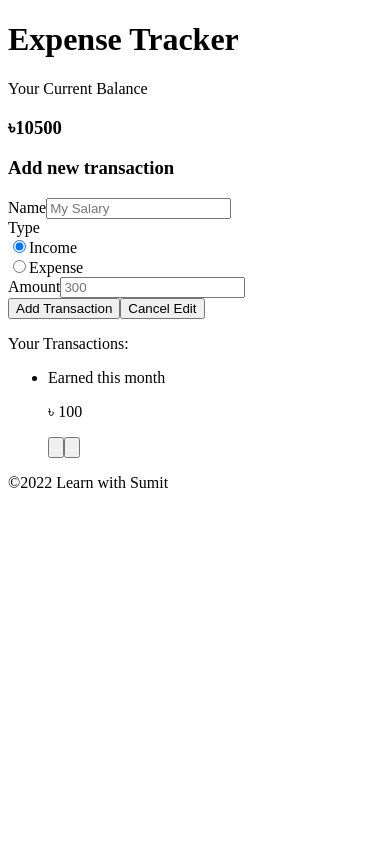
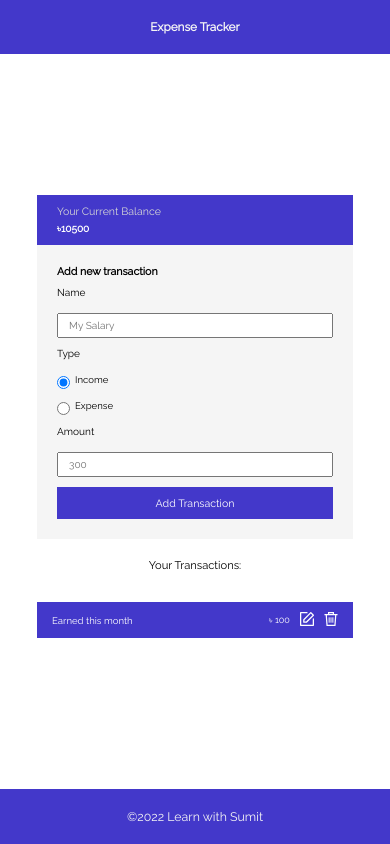
Before and after one commit to muhaiminul-islam-bjit/expense-tracker, a React (Create React App) app: page / in a window 390 px wide. Built offline with nearby package versions, Linux system fonts and the light colour scheme.

Commit message:
Slice created

```diff
--- a/package.json
+++ b/package.json
@@ -7,6 +7,7 @@
     "@testing-library/jest-dom": "^5.16.4",
     "@testing-library/react": "^13.3.0",
     "@testing-library/user-event": "^14.2.0",
+    "axios": "^1.2.2",
     "react": "^18.2.0",
     "react-dom": "^18.2.0",
     "react-redux": "^8.0.2",
--- /dev/null
+++ b/public/css/style.css
@@ -0,0 +1,222 @@
+@import url("https://fonts.googleapis.com/css2?family=Raleway&display=swap");
+
+* {
+    margin: 0;
+    padding: 0;
+    box-sizing: border-box;
+    font-family: "Raleway", sans-serif;
+}
+
+.App {
+    display: flex;
+    flex-direction: column;
+    min-height: 100vh;
+}
+
+.header,
+.footer {
+    padding: 20px;
+    text-align: center;
+    background-color: #4338ca;
+    color: whitesmoke;
+}
+
+.main {
+    flex-grow: 1;
+    display: flex;
+}
+
+.container {
+    width: 90%;
+    max-width: 1024px;
+    margin: 20px auto;
+    display: flex;
+    flex-direction: column;
+    justify-content: center;
+    align-items: center;
+    align-self: center;
+}
+
+.top_card {
+    background-color: #4338ca;
+    color: white;
+    padding: 10px 20px;
+    min-width: 400px;
+}
+
+.top_card p {
+    color: #d6d6d6;
+    margin-bottom: 5px;
+    font-size: 0.8rem;
+}
+
+.top_card h3 {
+    font-size: 2rem;
+}
+
+.form {
+    background-color: #f5f5f5;
+    padding: 20px;
+    width: 400px;
+}
+
+.form-group {
+    display: grid;
+    grid-template-columns: 1fr 2fr;
+    gap: 10px;
+    margin-top: 10px;
+    margin-bottom: 10px;
+}
+
+.radio {
+    grid-template-columns: 1fr 1fr 1fr;
+}
+
+input {
+    padding: 5px 10px;
+}
+
+.btn {
+    width: 100%;
+    border: none;
+    outline: none;
+    cursor: pointer;
+    padding: 10px;
+    background-color: #4338ca;
+    color: white;
+    transition: background-color 0.3s ease;
+}
+
+.btn:hover {
+    background-color: #094d3d;
+}
+
+ul {
+    list-style: none;
+    width: 400px;
+}
+
+label {
+    display: block;
+    align-self: center;
+}
+
+.radio_group {
+    display: flex;
+    align-items: center;
+    gap: 5px;
+}
+
+.transaction {
+    margin: 10px 0;
+    color: white;
+    padding: 10px 15px;
+    display: flex;
+    justify-content: space-between;
+    align-items: center;
+}
+
+.income {
+    background-color: #4338ca;
+}
+
+.expense {
+    background-color: #e6425e;
+}
+
+.transaction .right {
+    display: flex;
+    justify-content: space-between;
+    align-items: center;
+    gap: 10px;
+}
+
+.link {
+    background: none;
+    color: white;
+    cursor: pointer;
+    outline: none;
+    border: none;
+    transition: color 0.3s ease;
+}
+
+.link:hover {
+    color: #d1f3ff;
+}
+
+.icon {
+    width: 14px;
+    height: 14px;
+}
+
+.right {
+    display: inline-flex;
+    gap: 10;
+}
+
+.right p {
+    font-size: 1.3rem;
+}
+
+.red {
+    background-color: #e6425e !important;
+}
+
+.cancel_edit {
+    display: none;
+    margin-top: 10px;
+    background-color: #e6425e !important;
+}
+
+.cancel_edit:hover {
+    background-color: #9e1028 !important;
+}
+
+.second_heading {
+    margin: 20px 0;
+    text-align: left;
+}
+
+.conatiner_of_list_of_transactions ul {
+    max-height: 500px;
+    overflow-y: auto;
+}
+
+@media (max-width: 450px) {
+    .top_card,
+    .form {
+        min-width: 90%;
+        width: 90%;
+    }
+
+    .form-group {
+        display: flex;
+        flex-direction: column;
+        justify-content: left;
+        align-items: stretch;
+    }
+
+    label {
+        align-self: flex-start;
+        margin-bottom: 5px;
+    }
+
+    .conatiner_of_list_of_transactions {
+        width: 90vw;
+    }
+
+    ul {
+        width: 90vw;
+        max-height: 100px;
+        overflow-y: auto;
+    }
+
+    .transaction {
+        width: 90%;
+        margin: 10px auto;
+    }
+
+    * {
+        font-size: 95% !important;
+    }
+}
--- a/public/index.html
+++ b/public/index.html
@@ -25,6 +25,7 @@
       Learn how to configure a non-root public URL by running `npm run build`.
     -->
         <title>React Redux Expense Tracker App</title>
+        <link rel="stylesheet" href="%PUBLIC_URL%/css/style.css" />
     </head>
     <body>
         <noscript>You need to enable JavaScript to run this app.</noscript>
--- a/src/app/store.js
+++ b/src/app/store.js
@@ -1,5 +1,8 @@
 import { configureStore } from "@reduxjs/toolkit";
+import transactionReducer from "../features/transactions/transactionSlice";
 
 export const store = configureStore({
-    reducer: {},
+    reducer: {
+        transaction: transactionReducer,
+    },
 });
--- /dev/null
+++ b/src/features/transactions/transactionSlice.js
@@ -0,0 +1,117 @@
+import { createAsyncThunk, createSlice } from "@reduxjs/toolkit";
+import {
+  addTransection,
+  editTransection,
+  getTransactions,
+} from "./transactionsAPI";
+
+const initialState = {
+  transactions: [],
+  isLoading: false,
+  isError: false,
+  error: "",
+};
+
+export const fetchTransactions = createAsyncThunk(
+  "transaction/fetchTransactions",
+  async () => {
+    const transactions = await getTransactions();
+    return transactions;
+  }
+);
+
+export const createTransaction = createAsyncThunk(
+  "transaction/createTransaction",
+  async (data) => {
+    const transaction = await addTransection(data);
+    return transaction;
+  }
+);
+
+export const changeTransaction = createAsyncThunk(
+  "transaction/changeTransaction",
+  async ({ id, data }) => {
+    const transaction = await editTransection(id, data);
+    return transaction;
+  }
+);
+
+export const removeTransaction = createAsyncThunk(
+  "transaction/removeTransaction",
+  async (id) => {
+    const transaction = await removeTransaction(id);
+    return transaction;
+  }
+);
+
+const transactionSlice = createSlice({
+  name: "transaction",
+  initialState,
+  extraReducers: (builder) => {
+    builder
+      .addCase(fetchTransactions.pending, (state) => {
+        state.isError = false;
+        state.isLoading = true;
+      })
+      .addCase(fetchTransactions.fulfilled, (state, action) => {
+        state.isError = false;
+        state.isLoading = false;
+        state.transactions = action.payload;
+      })
+      .addCase(fetchTransactions.rejected, (state, action) => {
+        state.isLoading = false;
+        state.isError = true;
+        state.transactions = [];
+        state.error = action.error?.message;
+      })
+      .addCase(createTransaction.pending, (state) => {
+        state.isError = false;
+        state.isLoading = true;
+      })
+      .addCase(createTransaction.fulfilled, (state, action) => {
+        state.isError = false;
+        state.isLoading = false;
+        state.transactions.push(action.payload);
+      })
+      .addCase(createTransaction.rejected, (state, action) => {
+        state.isLoading = false;
+        state.isError = true;
+        state.error = action.error?.message;
+      })
+      .addCase(changeTransaction.pending, (state) => {
+        state.isError = false;
+        state.isLoading = true;
+      })
+      .addCase(changeTransaction.fulfilled, (state, action) => {
+        state.isError = false;
+        state.isLoading = false;
+        const indexToUpdate = state.transactions.findIndex(
+          (t) => t.id === action.payload.id
+        );
+        state.transactions[indexToUpdate] = action.payload;
+      })
+      .addCase(changeTransaction.rejected, (state, action) => {
+        state.isLoading = false;
+        state.isError = true;
+        state.error = action.error?.message;
+      })
+      .addCase(removeTransaction.pending, (state) => {
+        state.isError = false;
+        state.isLoading = true;
+      })
+      .addCase(removeTransaction.fulfilled, (state, action) => {
+        state.isError = false;
+        state.isLoading = false;
+        state.transactions = state.transactions.filter(
+          (t) => t.id !== action.payload
+        );
+      })
+      .addCase(removeTransaction.rejected, (state, action) => {
+        state.isLoading = false;
+        state.isError = true;
+        state.error = action.error?.message;
+      });
+  },
+});
+
+export default transactionSlice.reducer;
--- /dev/null
+++ b/src/features/transactions/transactionsAPI.js
@@ -0,0 +1,25 @@
+import axios from '../../utils/axios';
+
+export const getTransactions = async () => {
+    const response = await axios.get('/transactions');
+
+    return response.data;
+}
+
+export const addTransection = async (data) => {
+    const response =  await axios.post('/transactions', data);
+
+    return response.data;
+}
+
+export const editTransection = async (id, data) => {
+    const response = await axios.put(`/transactions/${id}`,data);
+
+    return response.data;
+}
+
+export const deleteTransection = async (id) => {
+    const response = axios.delete(`/transactions/${id}`);
+
+    return response.data;
+}
--- /dev/null
+++ b/src/utils/axios.js
@@ -0,0 +1,7 @@
+import axios from 'axios';
+
+const axiosInstance = axios.create({
+    baseURL: 'http://localhost:9000',
+});
+
+export default axiosInstance;
```
Also changed, not shown: public/images/favicon.png (added), 1 other file (tests, documents, lock files or other folders).
